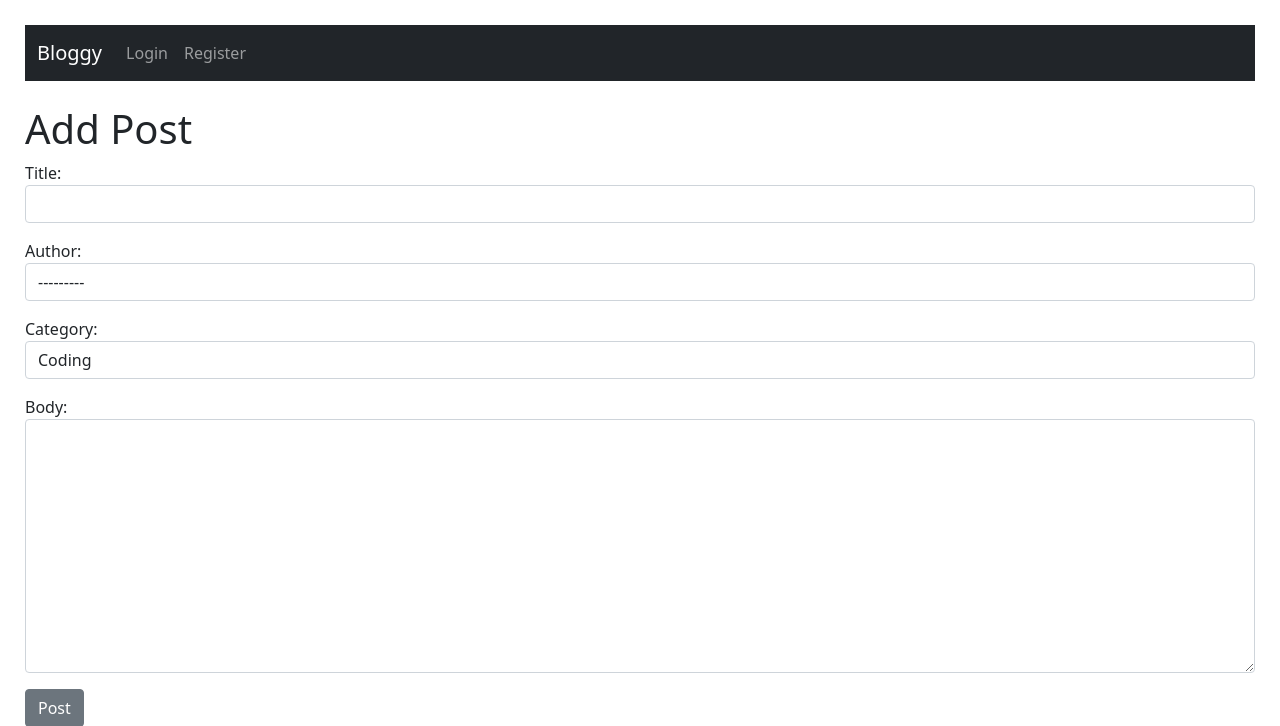
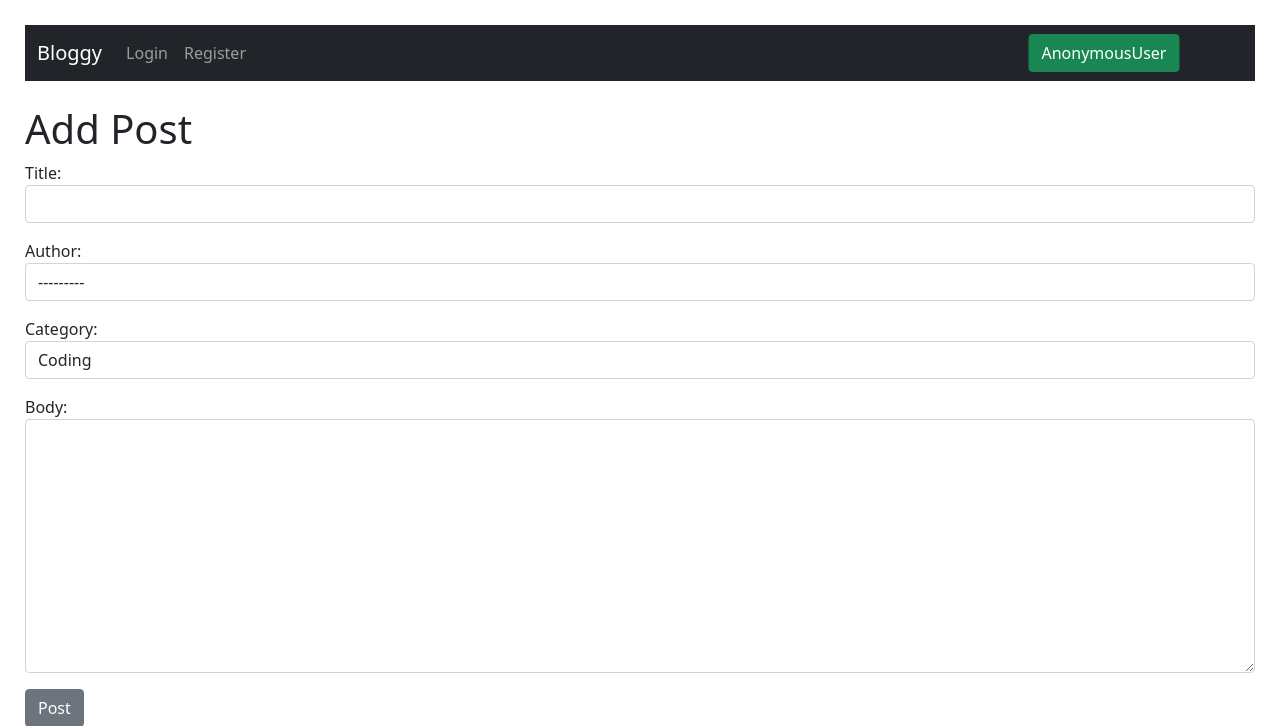
Before and after one commit to wlan07/blog_app_django, a Django app: page /blog/add/post/ in a window 1280 px wide. Shown: the top 726 px of the page. Run offline with Django 4.2, Linux system fonts and the light colour scheme; data comes from the database, SQL or seed files in the repository; both versions use the stored data as it was after the commit.

Commit message:
add profile button to nav bar ⚡

```diff
--- a/myblogapp/templates/myblogapp/base.html
+++ b/myblogapp/templates/myblogapp/base.html
@@ -35,7 +35,7 @@
                     <li class="nav-item dropdown">
                         <a class="nav-link dropdown-toggle" href="#" id="navbarDropdown" role="button"
                             data-bs-toggle="dropdown" aria-expanded="false">
-                        Categories
+                            Categories
                         </a>
                         <ul class="dropdown-menu" aria-labelledby="navbarDropdown">
 
@@ -64,6 +64,7 @@
                     </li>
 
                     {%else%}
+
                     <li class="nav-item">
                         <a class="nav-link" href="{% url 'login' %}">Login</a>
                     </li>
@@ -76,8 +77,11 @@
 
                     {%endif%}
 
-
-
+                    <li class="nav-item position-absolute top-50 end-0 translate-middle">
+                        <button type="button" class="btn btn-success">
+                            {{user}}
+                        </button>
+                    </li>
 
                 </ul>
 
```
Also changed, not shown: db.sqlite3.
